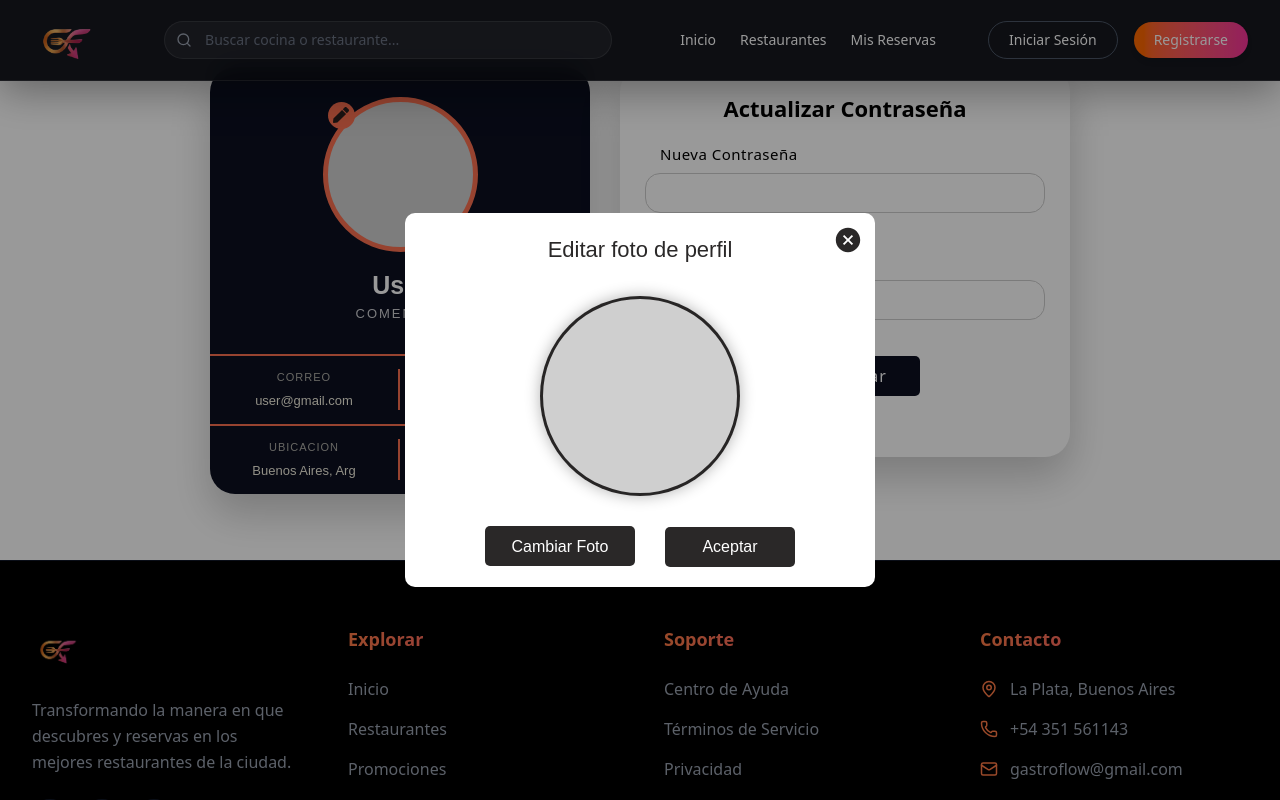
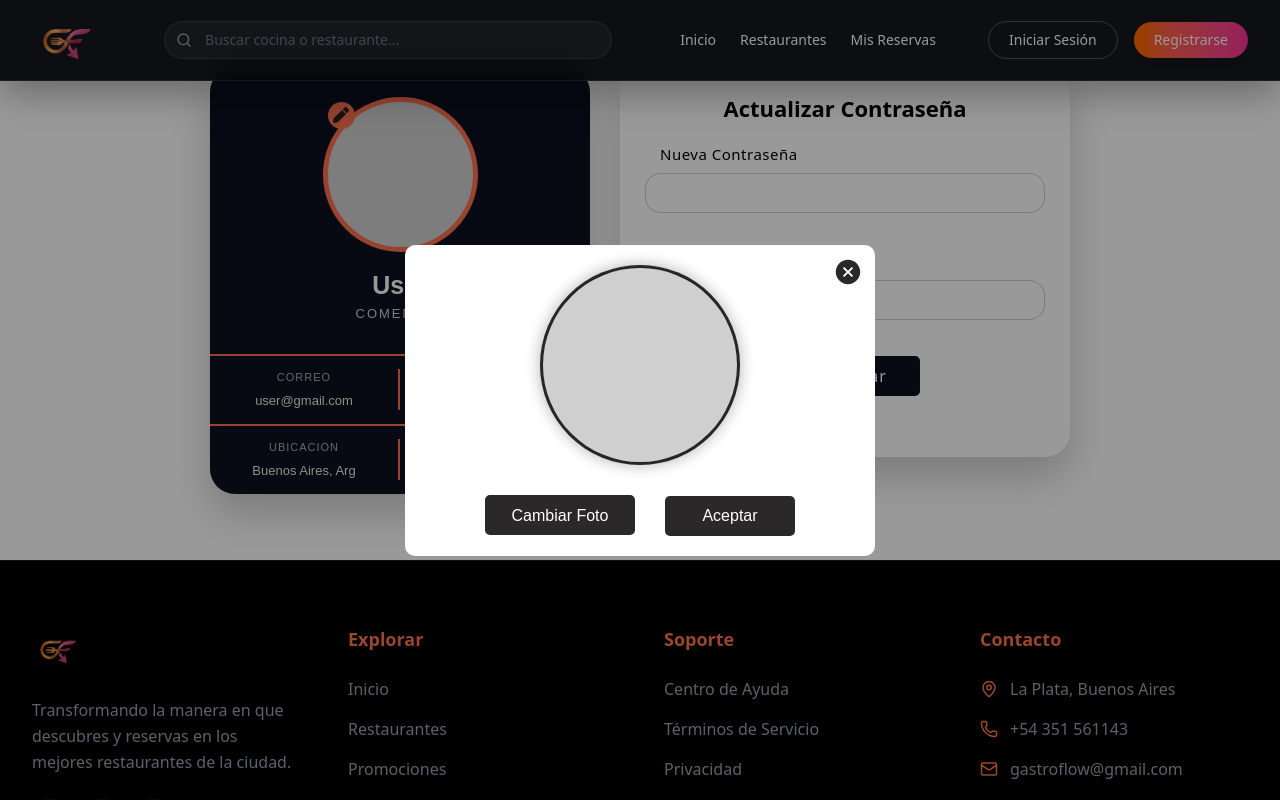
Before and after one commit to gastroflow2026-cpu/FRONT, a Next.js app in the folder client/: page /profile in a window 1280 px wide. Both pictures are taken after a click on the button 341 px from the left and 115 px from the top of the page. Shown: the top 800 px of the page. Built offline with nearby package versions, Linux system fonts and the light colour scheme.

Commit message:
npm i para ver el icono de cambio de foto del perfil (Carlos)

```diff
--- a/client/src/components/ui/perfil/PopUp/PopUp.tsx
+++ b/client/src/components/ui/perfil/PopUp/PopUp.tsx
@@ -25,7 +25,6 @@ export const PopUp: React.FC<PopUpProps> = ({ setShowPop }) => {
         <IoCloseCircleSharp onClick={() => setShowPop(false)} />
 
         <form action="#" className={styles.form}>
-          <h4>Editar foto de perfil</h4>
           <div className={styles.avatar}>
             {preview ? (
               <Image
```
